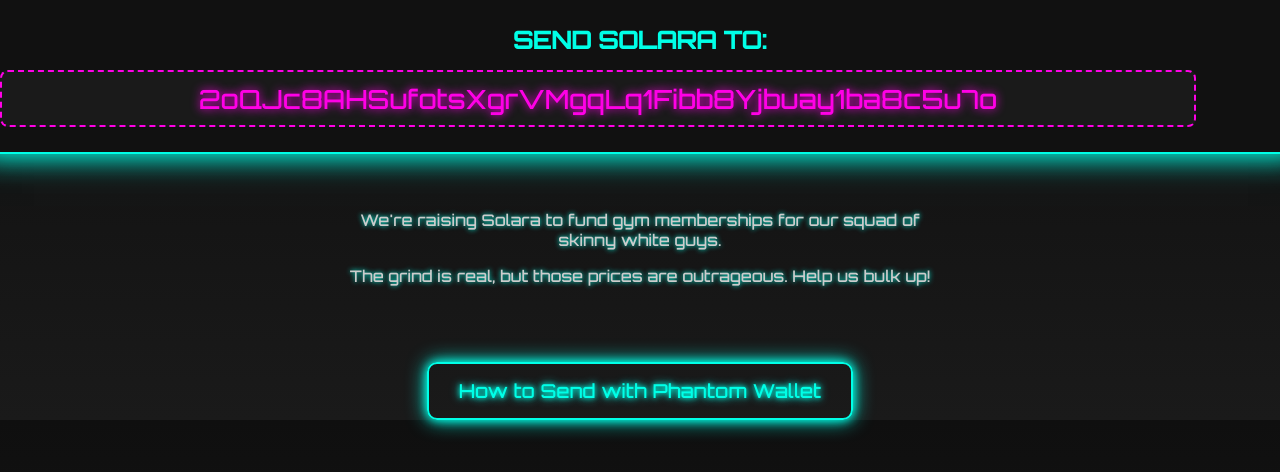
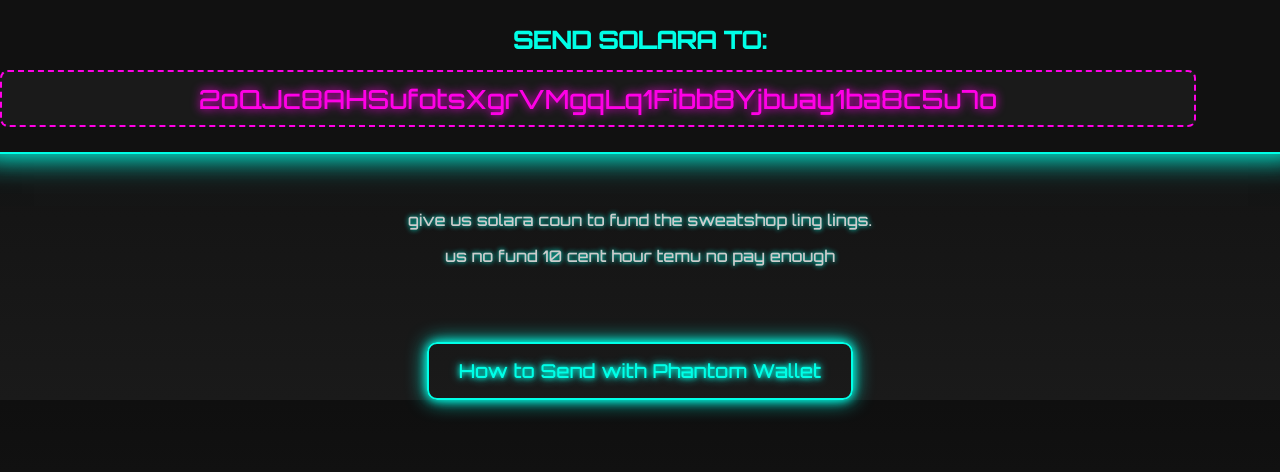
Before and after one commit to skinnywhiteguys/SkinnyWhiteGuys, a plain HTML site: page index.html in a window 1280 px wide. Drawn offline with Linux system fonts and the light colour scheme.

Commit message:
Update index.html

```diff
--- a/index.html
+++ b/index.html
@@ -17,8 +17,8 @@
   </div>
 
   <div class="reason-text">
-    <p>We're raising Solara to fund gym memberships for our squad of skinny white guys.</p>
-    <p>The grind is real, but those prices are outrageous. Help us bulk up!</p>
+    <p>give us solara coun to fund the sweatshop ling lings.</p>
+    <p>us no fund 10 cent hour temu no pay enough</p>
   </div>
 
   <div class="button-container">
```
